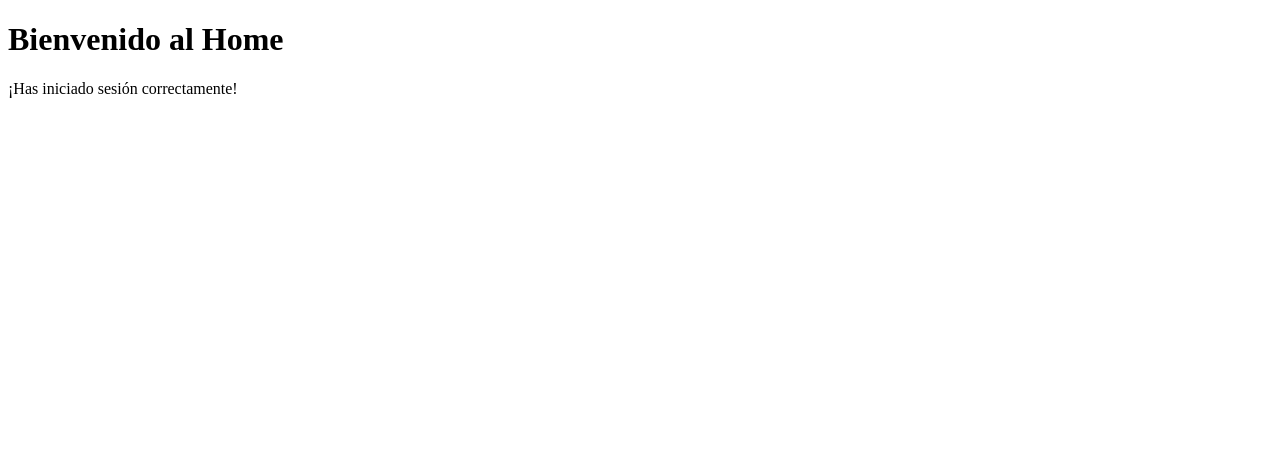
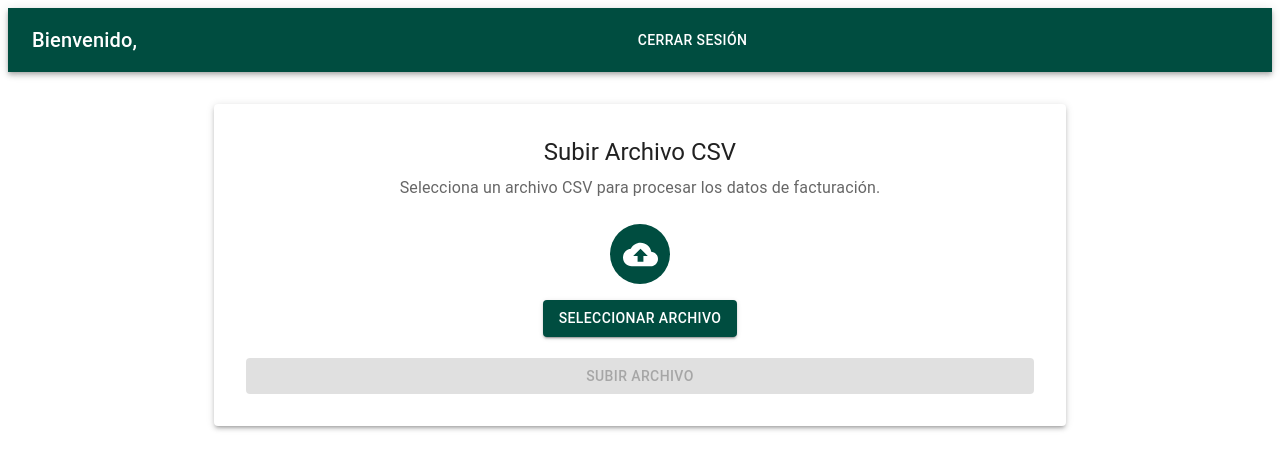
Before and after one commit to SGarciaVel/facturacionMasisa, a React (Vite) app in the folder frontend/: page /home in a window 1280 px wide. Shown: the top 470 px of the page. Built offline with nearby package versions, Linux system fonts and the light colour scheme; no server answers.

Commit message:
funcionalidad: actualizacion de Home

```diff
--- a/frontend/src/components/Home.jsx
+++ b/frontend/src/components/Home.jsx
@@ -1,11 +1,133 @@
-import React from 'react';
+import React, { useState, useEffect } from 'react';
+import { AppBar, Toolbar, Typography, Button, Container, Box, Paper, Avatar } from '@mui/material';
+import { CloudUpload as CloudUploadIcon } from '@mui/icons-material';
+import { createTheme, ThemeProvider } from '@mui/material/styles';
+import axios from 'axios';
+
+const theme = createTheme({
+  palette: {
+    primary: {
+      main: '#004d40',
+    },
+    secondary: {
+      main: '#f57c00',
+    },
+  },
+});
 
 const Home = () => {
+  const [file, setFile] = useState(null);
+  const [message, setMessage] = useState('');
+  const [userName, setUserName] = useState('');
+
+  useEffect(() => {
+    // Obtener el nombre del usuario desde el backend o token
+    const fetchUserData = async () => {
+      try {
+        const response = await axios.get('http://localhost:3000/api/users/me', {
+          headers: {
+            Authorization: `Bearer ${localStorage.getItem('token')}`,
+          },
+        });
+        setUserName(response.data.nombre || 'Usuario'); // 'nombre' según el campo de registro
+      } catch (error) {
+        console.error('Error al obtener los datos del usuario:', error);
+      }
+    };
+    fetchUserData();
+  }, []);
+
+  const handleFileChange = (e) => {
+    setFile(e.target.files[0]);
+  };
+
+  const handleUpload = async () => {
+    if (!file) {
+      setMessage('Por favor, selecciona un archivo CSV.');
+      return;
+    }
+
+    const formData = new FormData();
+    formData.append('file', file);
+
+    try {
+      const response = await axios.post('http://localhost:3000/api/csv/upload', formData, {
+        headers: {
+          'Content-Type': 'multipart/form-data',
+        },
+      });
+      setMessage(response.data.message);
+    } catch (error) {
+      setMessage('Error al subir el archivo. Inténtalo nuevamente.');
+    }
+  };
+
+  const handleLogout = () => {
+    localStorage.removeItem('token');
+    window.location.href = '/login';
+  };
+
   return (
-    <div>
-      <h1>Bienvenido al Home</h1>
-      <p>¡Has iniciado sesión correctamente!</p>
-    </div>
+    <ThemeProvider theme={theme}>
+      <AppBar position="static">
+        <Toolbar>
+          <Typography variant="h6" sx={{ flexGrow: 1 }}>
+            Bienvenido, {userName}
+          </Typography>
+          <Button color="inherit" onClick={handleLogout}>
+            Cerrar Sesión
+          </Button>
+        </Toolbar>
+      </AppBar>
+      <Container maxWidth="md" sx={{ mt: 4 }}>
+        <Paper elevation={3} sx={{ p: 4 }}>
+          <Typography variant="h5" align="center" gutterBottom>
+            Subir Archivo CSV
+          </Typography>
+          <Typography variant="body1" color="textSecondary" align="center" gutterBottom>
+            Selecciona un archivo CSV para procesar los datos de facturación.
+          </Typography>
+          <Box
+            sx={{
+              mt: 3,
+              display: 'flex',
+              flexDirection: 'column',
+              alignItems: 'center',
+            }}
+          >
+            <Avatar sx={{ bgcolor: 'primary.main', width: 60, height: 60, mb: 2 }}>
+              <CloudUploadIcon fontSize="large" />
+            </Avatar>
+            <input
+              type="file"
+              accept=".csv"
+              onChange={handleFileChange}
+              style={{ display: 'none' }}
+              id="upload-csv"
+            />
+            <label htmlFor="upload-csv">
+              <Button variant="contained" component="span" color="primary">
+                Seleccionar Archivo
+              </Button>
+            </label>
+            <Button
+              variant="contained"
+              color="secondary"
+              sx={{ mt: 2 }}
+              onClick={handleUpload}
+              disabled={!file}
+            >
+              Subir Archivo
+            </Button>
+            {message && (
+              <Typography sx={{ mt: 2 }} color="error">
+                {message}
+              </Typography>
+            )}
+          </Box>
+        </Paper>
+      </Container>
+    </ThemeProvider>
   );
 };
 
```
